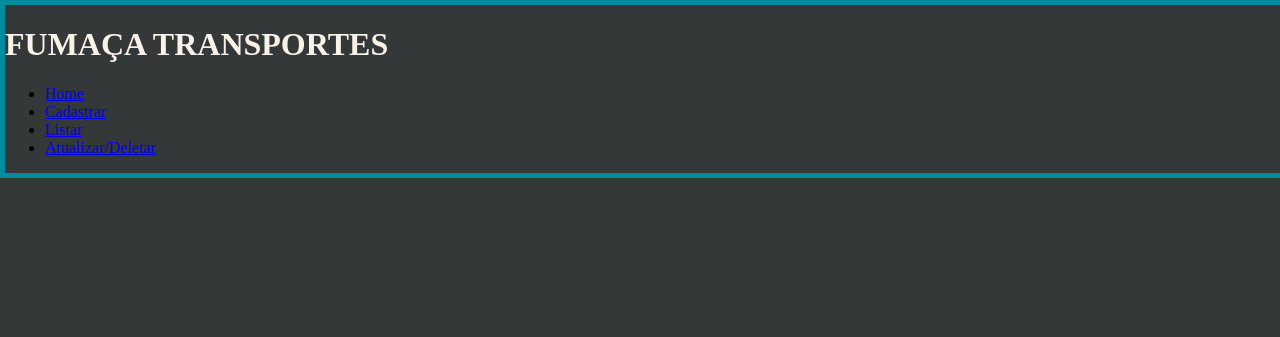
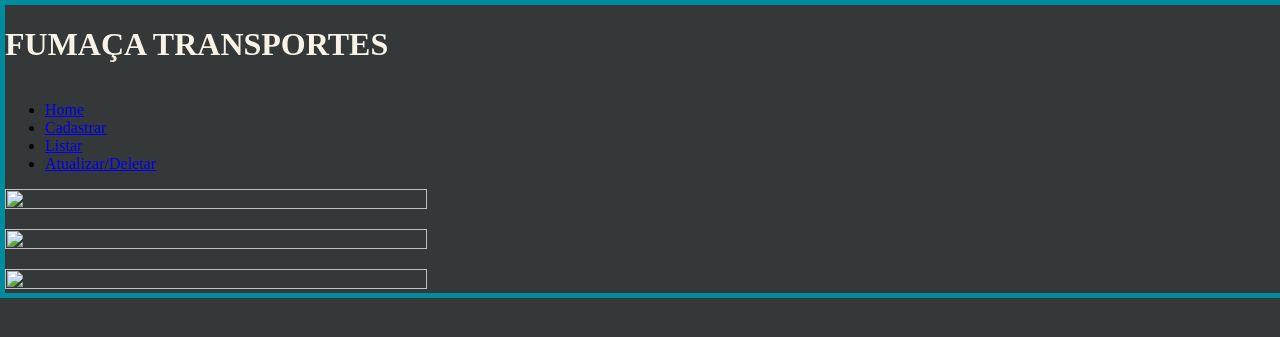
Before and after one commit to titodeluchi/Projeto, a Python web app: template Trabalho/templates/layout.html in a window 1280 px wide. Shown: the top 337 px of the page. Run offline with Jinja, Linux system fonts and the light colour scheme; the template is opened without the code that fills it, so the values that code supplies are empty.

Commit message:
jonathan 2 - 16/10/2019

```diff
--- a/Trabalho/static/css.css
+++ b/Trabalho/static/css.css
@@ -11,7 +11,10 @@ body{
     width: 100%;
     height: 40%;
 }
-h1{
+.cabecalho h1, .cabecalho .menu{
+    display: inline-block;
+}
+.cabecalho h1{
     color: #F9F2E7;
     text-transform: uppercase;
 }
@@ -36,11 +39,35 @@ h1{
     width: 33%;
     height: 60%;
 }
+.carro p{
+    width: 100%;
+    height: 30%;
+}
+.carro img{
+    width: 100%;
+    height: 70%;
+}
 .onibus{
     width: 33%;
     height: 60%;
+}
+.onibus p{
+    width: 100%;
+    height: 30%;
+}
+.onibus img{
+    width: 100%;
+    height: 70%;
 }
 .metro{
     width: 33%;
     height: 60%;
 }
+.metro p{
+    width: 100%;
+    height: 30%;
+}
+.metro img{
+    width: 100%;
+    height: 70%;
+}
--- a/Trabalho/templates/layout.html
+++ b/Trabalho/templates/layout.html
@@ -25,17 +25,20 @@
             </ul>
         </div>
     </div>
-    <!-- {% block index %} -->
+        {% block index %}
         <div class="carro">
-
+            <p></p>
+            <img src="" alt="">
         </div>
         <div class="onibus">
-
+            <p></p>
+            <img src="" alt="">
         </div>
         <div class="metro">
-
+            <p></p>
+            <img src="" alt="">
         </div>
 
-    <!-- {% endblock %} -->
+        {% endblock %}
 </body>
 </html>
```
